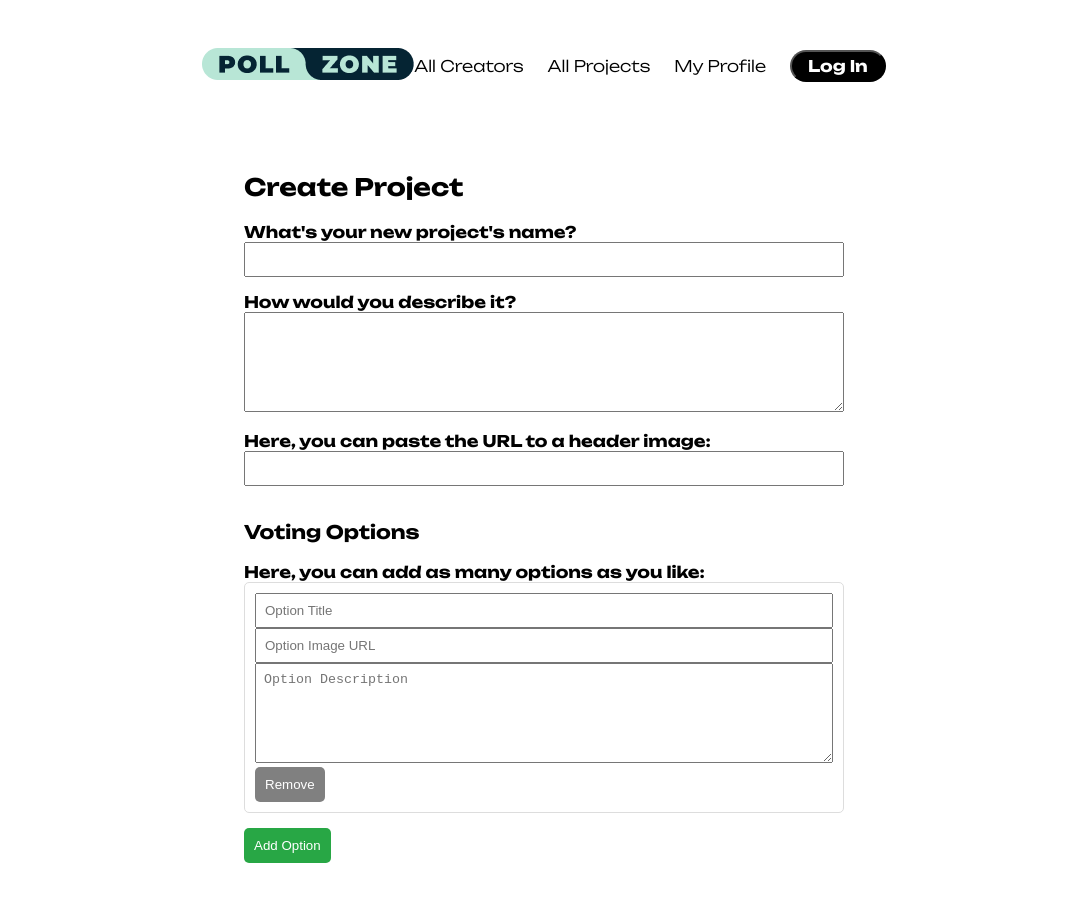
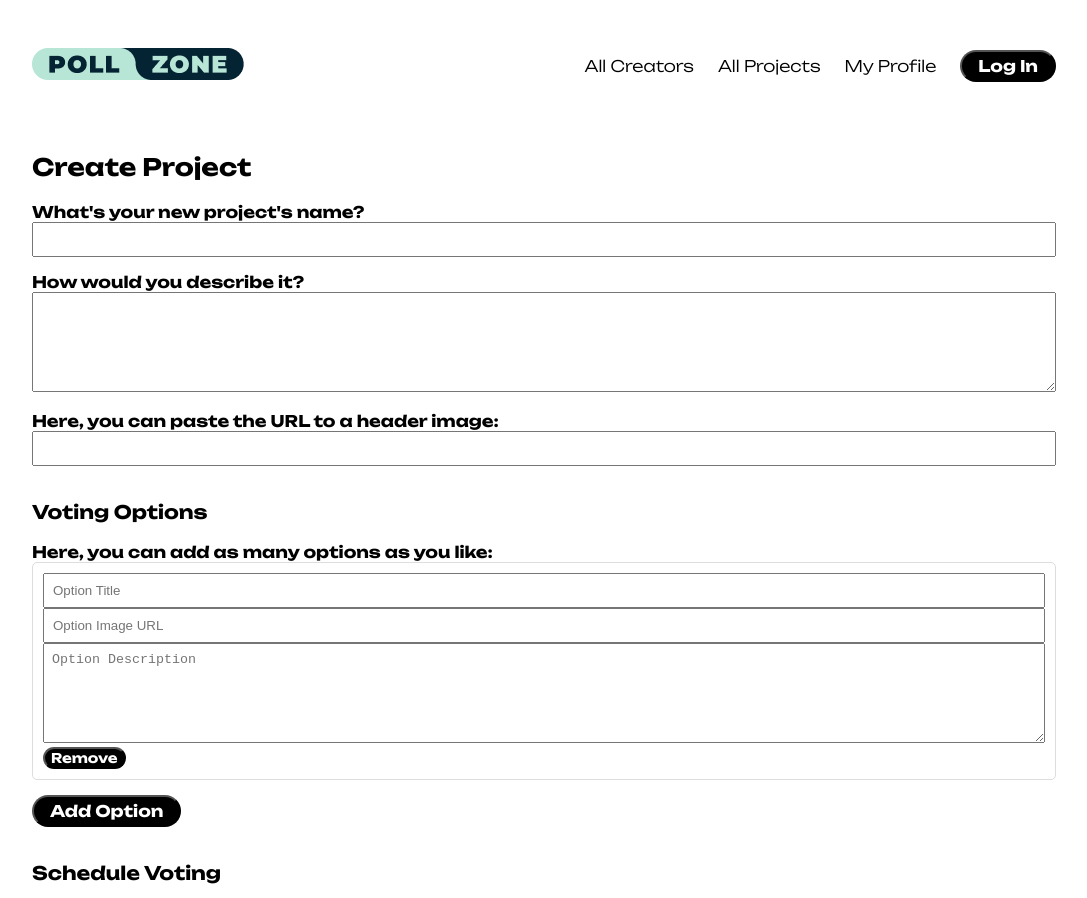
Before and after one commit to justArale/pollzone-client, a React (Vite) app: page /projects/create in a window 1280 px wide. Shown: the top 898 px of the page, without its empty margins (96-1183 px from the left). Built offline with nearby package versions, Linux system fonts and the light colour scheme; no server answers.

Commit message:
bug fix navbar width

```diff
--- a/src/App.css
+++ b/src/App.css
@@ -1,9 +1,5 @@
 .page {
   display: grid;
   grid-template-rows: 0fr 2fr;
-  justify-content: center;
-  align-items: center;
   gap: 48px;
-  max-width: 1024px;
-  width: 100%;
 }
--- /dev/null
+++ b/src/components/CreateNewProject.css
@@ -0,0 +1,75 @@
+.containerCreatePage {
+    display: flex;
+    flex-direction: column;
+    width: 100%;
+}
+
+.form {
+    display: flex;
+    flex-direction: column;
+  }
+
+  .formGroup {
+    margin-bottom: 15px;
+  }
+
+  .label {
+    margin-bottom: 5px;
+    font-weight: bold;
+  }
+
+  .input {
+    width: 100%;
+    padding: 8px;
+    box-sizing: border-box;
+  }
+
+  .textarea {
+    width: 100%;
+    padding: 8px;
+    box-sizing: border-box;
+    min-height: 100px;
+  }
+
+  .optionGroup {
+    margin-bottom: 15px;
+    padding: 10px;
+    border: 1px solid #ddd;
+    border-radius: 5px;
+  }
+
+  .addButton {
+    padding: 10px;
+    background-color: #28a745;
+    color: white;
+    border: none;
+    border-radius: 5px;
+    cursor: pointer;
+  }
+
+  .removeButton {
+    padding: 10px;
+    background-color: grey;
+    color: white;
+    border: none;
+    border-radius: 5px;
+    cursor: pointer;
+  }
+
+  .submitButton {
+    padding: 10px;
+    background-color: #007bff;
+    color: white;
+    border: none;
+    border-radius: 5px;
+    cursor: pointer;
+  }
+
+  .errorMessage {
+    color: red;
+    margin-top: 10px;
+  }
+
+  .checkbox {
+    margin-right: 5px;
+  }
--- a/src/index.css
+++ b/src/index.css
@@ -33,18 +33,15 @@ body {
     font-family: "Unbounded", -apple-system, BlinkMacSystemFont, "Segoe UI",
       "Noto Sans", Helvetica, Arial, sans-serif, "Apple Color Emoji",
       "Segoe UI Emoji";
-  padding: 48px;
+    padding: 48px 0;
     margin: 0;
-  width: 100%;
-  max-width: 1024px;
     box-sizing: border-box;
-  /* display: flex; */
+    width: 80vw;
   }
 
 .h3 {
   margin: 0;
 }
-
 
 .button {
   display: inline-block;
--- a/src/pages/DashboardPage.jsx
+++ b/src/pages/DashboardPage.jsx
@@ -2,7 +2,7 @@ import { useState, useEffect, useContext } from "react";
 import { Link } from "react-router-dom";
 import axios from "axios";
 import { AuthContext } from "../context/auth.context";
-import "./Dashboard.css"; // Import dashboard specific styles
+import "../components/Dashboard.css"; // Import dashboard specific styles
 
 const API_URL = import.meta.env.VITE_API_URL;
 
--- a/src/pages/creatorfeatures/CreateProjectPage.jsx
+++ b/src/pages/creatorfeatures/CreateProjectPage.jsx
@@ -2,6 +2,7 @@ import { useState, useEffect, useContext } from "react";
 import { useNavigate } from "react-router-dom";
 import axios from "axios";
 import { AuthContext } from "../../context/auth.context";
+import "../../components/CreateNewProject.css";
 
 const API_URL = import.meta.env.VITE_API_URL;
 
@@ -69,7 +70,6 @@ function CreateProjectPage() {
       ...newOptions[index],
       [field]: value,
     };
-    console.log("Updated options:", newOptions); // Debugging statement
     setFormValues((prevValues) => ({
       ...prevValues,
       options: newOptions,
@@ -97,7 +97,6 @@ function CreateProjectPage() {
   const handleSubmit = async (e) => {
     e.preventDefault();
     const storedToken = localStorage.getItem("authToken");
-    console.log("Form values on submit:", formValues); // Debugging statement
 
     try {
       // Convert local start date and time to UTC
@@ -122,7 +121,6 @@ function CreateProjectPage() {
       );
 
       const projectId = projectResponse.data._id;
-      console.log("Project created:", projectResponse.data);
 
       // Step 2: Create options and associate them with the project
       await Promise.all(
@@ -144,7 +142,6 @@ function CreateProjectPage() {
       // Step 3: Redirect to the dashboard or appropriate page
       navigate("/dashboard");
     } catch (error) {
-      console.error("Error details:", error.response || error);
       const errorDescription =
         error.response?.data?.message || "An error occurred";
       setErrorMessage(errorDescription);
@@ -152,11 +149,11 @@ function CreateProjectPage() {
   };
 
   return (
-    <div style={styles.container}>
+    <div className="containerCreatePage">
       <h2>Create Project</h2>
-      <form onSubmit={handleSubmit} style={styles.form}>
-        <div style={styles.formGroup}>
-          <label htmlFor="title" style={styles.label}>
+      <form onSubmit={handleSubmit} className="form">
+        <div className="formGroup">
+          <label htmlFor="title" className="label">
             What's your new project's name?
           </label>
           <input
@@ -166,11 +163,11 @@ function CreateProjectPage() {
             value={formValues.title}
             onChange={handleInputChange}
             required
-            style={styles.input}
+            className="input"
           />
         </div>
-        <div style={styles.formGroup}>
-          <label htmlFor="description" style={styles.label}>
+        <div className="formGroup">
+          <label htmlFor="description" className="label">
             How would you describe it?
           </label>
           <textarea
@@ -179,11 +176,11 @@ function CreateProjectPage() {
             value={formValues.description}
             onChange={handleInputChange}
             required
-            style={styles.textarea}
+            className="textarea"
           />
         </div>
-        <div style={styles.formGroup}>
-          <label htmlFor="image" style={styles.label}>
+        <div className="formGroup">
+          <label htmlFor="image" className="label">
             Here, you can paste the URL to a header image:
           </label>
           <input
@@ -192,16 +189,16 @@ function CreateProjectPage() {
             name="image"
             value={formValues.image}
             onChange={handleInputChange}
-            style={styles.input}
+            className="input"
           />
         </div>
         <h3>Voting Options</h3>
-        <div style={styles.formGroup}>
-          <label style={styles.label}>
+        <div className="formGroup">
+          <label className="label">
             Here, you can add as many options as you like:
           </label>
           {formValues.options.map((option, index) => (
-            <div key={index} style={styles.optionGroup}>
+            <div key={index} className="optionGroup">
               <input
                 type="text"
                 placeholder="Option Title"
@@ -210,7 +207,7 @@ function CreateProjectPage() {
                   handleOptionChange(index, "title", e.target.value)
                 }
                 required
-                style={styles.input}
+                className="input"
               />
               <input
                 type="text"
@@ -219,7 +216,7 @@ function CreateProjectPage() {
                 onChange={(e) =>
                   handleOptionChange(index, "image", e.target.value)
                 }
-                style={styles.input}
+                className="input"
               />
               <textarea
                 placeholder="Option Description"
@@ -228,24 +225,24 @@ function CreateProjectPage() {
                   handleOptionChange(index, "description", e.target.value)
                 }
                 required
-                style={styles.textarea}
+                className="textarea"
               />
               <button
                 type="button"
                 onClick={() => removeOption(index)}
-                style={styles.removeButton}
+                className="button"
               >
                 Remove
               </button>
             </div>
           ))}
-          <button type="button" onClick={addOption} style={styles.addButton}>
+          <button type="button" onClick={addOption} className="button buttonSmall">
             Add Option
           </button>
         </div>
         <h3>Schedule Voting</h3>
-        <div style={styles.formGroup}>
-          <label htmlFor="timeCount" style={styles.label}>
+        <div className="formGroup">
+          <label htmlFor="timeCount" className="label">
             For how long can your fans vote? (in hours)
           </label>
           <input
@@ -256,12 +253,12 @@ function CreateProjectPage() {
             onChange={handleInputChange}
             min="1"
             required
-            style={styles.input}
+            className="input"
           />
         </div>
 
-        <div style={styles.formGroup}>
-          <label htmlFor="startDate" style={styles.label}>
+        <div className="formGroup">
+          <label htmlFor="startDate" className="label">
             When should your voting start?
           </label>
           <input
@@ -271,100 +268,16 @@ function CreateProjectPage() {
             value={formValues.startDate}
             onChange={handleInputChange}
             required
-            style={styles.input}
+            className="input"
           />
         </div>
-        {/* <div style={styles.formGroup}>
-          <label style={styles.label}>
-            <input
-              type="checkbox"
-              name="inProgress"
-              checked={formValues.inProgress}
-              onChange={(e) =>
-                setFormValues((prevValues) => ({
-                  ...prevValues,
-                  inProgress: e.target.checked,
-                }))
-              }
-              style={styles.checkbox}
-            />
-            Hide project from fans until release date
-          </label>
-        </div> */}
-        <button type="submit" style={styles.submitButton}>
+        <button type="submit" className="button buttonLarge">
           Create Project
         </button>
       </form>
-      {errorMessage && <div style={styles.errorMessage}>{errorMessage}</div>}
+      {errorMessage && <div className="errorMessage">{errorMessage}</div>}
     </div>
   );
 }
 
-const styles = {
-  container: {
-    maxWidth: "600px",
-    margin: "0 auto",
-    padding: "20px",
-  },
-  form: {
-    display: "flex",
-    flexDirection: "column",
-  },
-  formGroup: {
-    marginBottom: "15px",
-  },
-  label: {
-    marginBottom: "5px",
-    fontWeight: "bold",
-  },
-  input: {
-    width: "100%",
-    padding: "8px",
-    boxSizing: "border-box",
-  },
-  textarea: {
-    width: "100%",
-    padding: "8px",
-    boxSizing: "border-box",
-    minHeight: "100px",
-  },
-  optionGroup: {
-    marginBottom: "15px",
-    padding: "10px",
-    border: "1px solid #ddd",
-    borderRadius: "5px",
-  },
-  addButton: {
-    padding: "10px",
-    backgroundColor: "#28a745",
-    color: "white",
-    border: "none",
-    borderRadius: "5px",
-    cursor: "pointer",
-  },
-  removeButton: {
-    padding: "10px",
-    backgroundColor: "grey",
-    color: "white",
-    border: "none",
-    borderRadius: "5px",
-    cursor: "pointer",
-  },
-  submitButton: {
-    padding: "10px",
-    backgroundColor: "#007bff",
-    color: "white",
-    border: "none",
-    borderRadius: "5px",
-    cursor: "pointer",
-  },
-  errorMessage: {
-    color: "red",
-    marginTop: "10px",
-  },
-  checkbox: {
-    marginRight: "5px",
-  },
-};
-
 export default CreateProjectPage;
```
Also changed, not shown: src/components/Dashboard.css (renamed from src/pages/Dashboard.css), src/components/ProjectCreateForm.jsx (deleted). Lines whose indentation alone changed are shown as unchanged.
